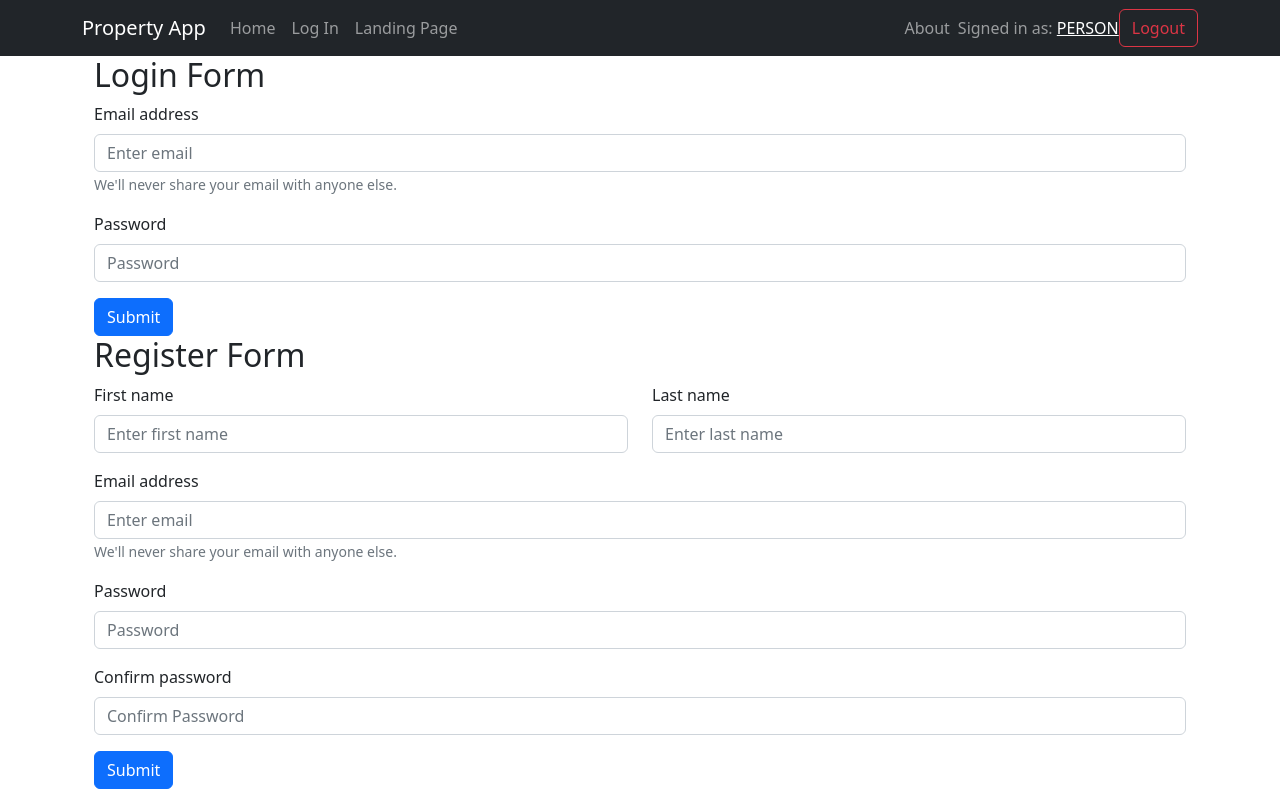
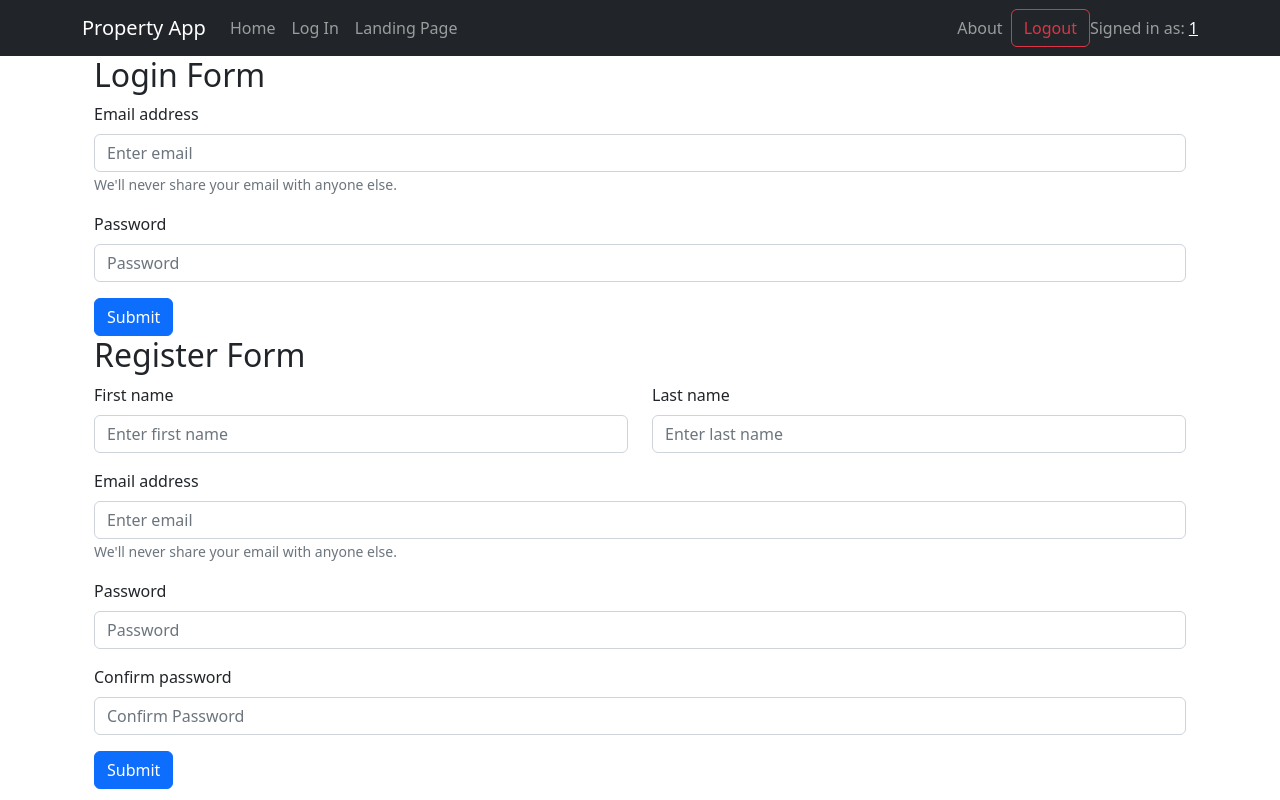
Before and after one commit to halevans/Property-App, a React (Create React App) app in the folder client/: page /login in a window 1280 px wide. Built offline with nearby package versions, Linux system fonts and the light colour scheme; sample sign-in values are in the browser's storage.

Commit message:
Added user id to profile page

```diff
--- a/client/src/components/NavBar.js
+++ b/client/src/components/NavBar.js
@@ -1,3 +1,4 @@
+import React, { useState, useEffect } from 'react';
 import { Container, Navbar, Nav, Button } from 'react-bootstrap';
 import { logoutUser } from '../ApiConfig/api';
 import { useNavigate } from 'react-router-dom';
@@ -7,8 +8,8 @@ function NavBar() {
   const navigate = useNavigate();
 
   const handleLogOut = () => {
+    const user_token = JSON.parse(localStorage.getItem("user")).token
     console.log("Goodbye!")
-    const user_token = JSON.parse(localStorage.getItem("user")).token
 
     logoutUser(user_token)
       .then((response) => {
@@ -43,11 +44,13 @@ function NavBar() {
           <Nav>
             <Nav.Link href="/about">About</Nav.Link>
           </Nav>
-          <Navbar.Text>
-            Signed in as: <a href="/profile">PERSON</a>
-          </Navbar.Text>
           {localStorage.getItem("user") &&
-            <Button variant="outline-danger" onClick={handleLogOut}>Logout</Button>
+            <>
+              <Button variant="outline-danger" onClick={handleLogOut}>Logout</Button>
+              <Navbar.Text>
+                Signed in as: <a href="/profile">{JSON.parse(localStorage.getItem("user")).id}</a>
+              </Navbar.Text>
+            </>
           }
           {!localStorage.getItem("user") &&
             <Button variant="outline-danger" onClick={() => navigate("/login")}>Log In</Button>
--- a/client/src/pages/ProfilePage.js
+++ b/client/src/pages/ProfilePage.js
@@ -6,18 +6,15 @@ import { checkTokenValidity } from '../ApiConfig/api';
 function ProfilePage() {
 
   const navigate = useNavigate();
-
   const [authenticatedUser, setAuthenticated] = useState(null);
-
+  const [editMode, setEditMode] = useState(false);
+  const [successMessage, setSuccessMessage] = useState('');
   const [profileDetails, setProfileDetails] = useState({
     first_name: 'Joe',
     last_name: 'Bloggs',
     email: 'john@example.com',
     phone_number: '07898765432'
   });
-
-  const [editMode, setEditMode] = useState(false);
-  const [successMessage, setSuccessMessage] = useState('');
 
   useEffect(() => {
     const storedUser = JSON.parse(localStorage.getItem("user"));
@@ -115,4 +112,4 @@ function ProfilePage() {
   }
 }
 
-export default ProfilePage
+export default ProfilePage;
```
